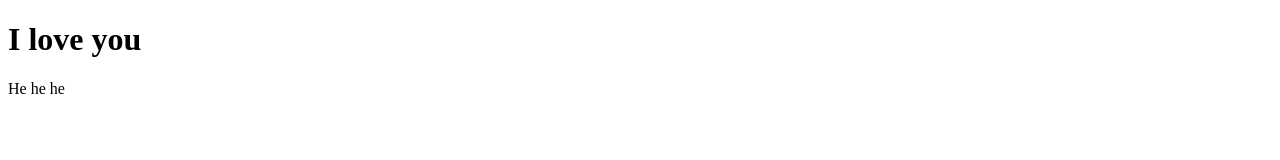
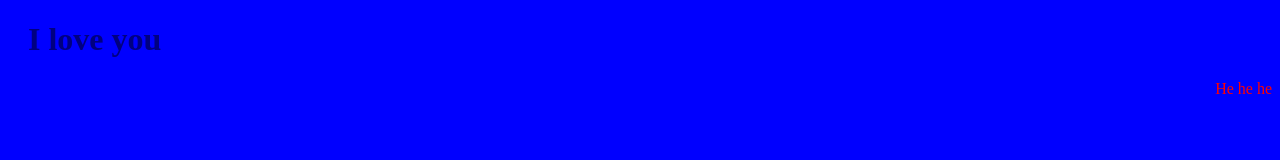
Before and after one commit to giabao-24/htmlandcss, a plain HTML site: page index.html in a window 1280 px wide. Drawn offline with Linux system fonts and the light colour scheme.

Commit message:
Add files via upload

```diff
--- a/index.html
+++ b/index.html
@@ -4,7 +4,7 @@
   <meta charset="UTF-8">
   <meta name="viewport" content="width=device-width, initial-scale=1.0">
   <title>CSS AND HTML</title>
-  <link rel="index" href="index.css">
+  <link rel="stylesheet" href="style.css">
 </head>
 <body>
   <h1> I love you</h1>
--- /dev/null
+++ b/style.css
@@ -0,0 +1,11 @@
+body {
+  background-color: blue;
+}
+h1 {
+  color: navy;
+  margin-left: 20px;
+}
+.a {
+  color: red;
+  text-align: right;
+}
```
